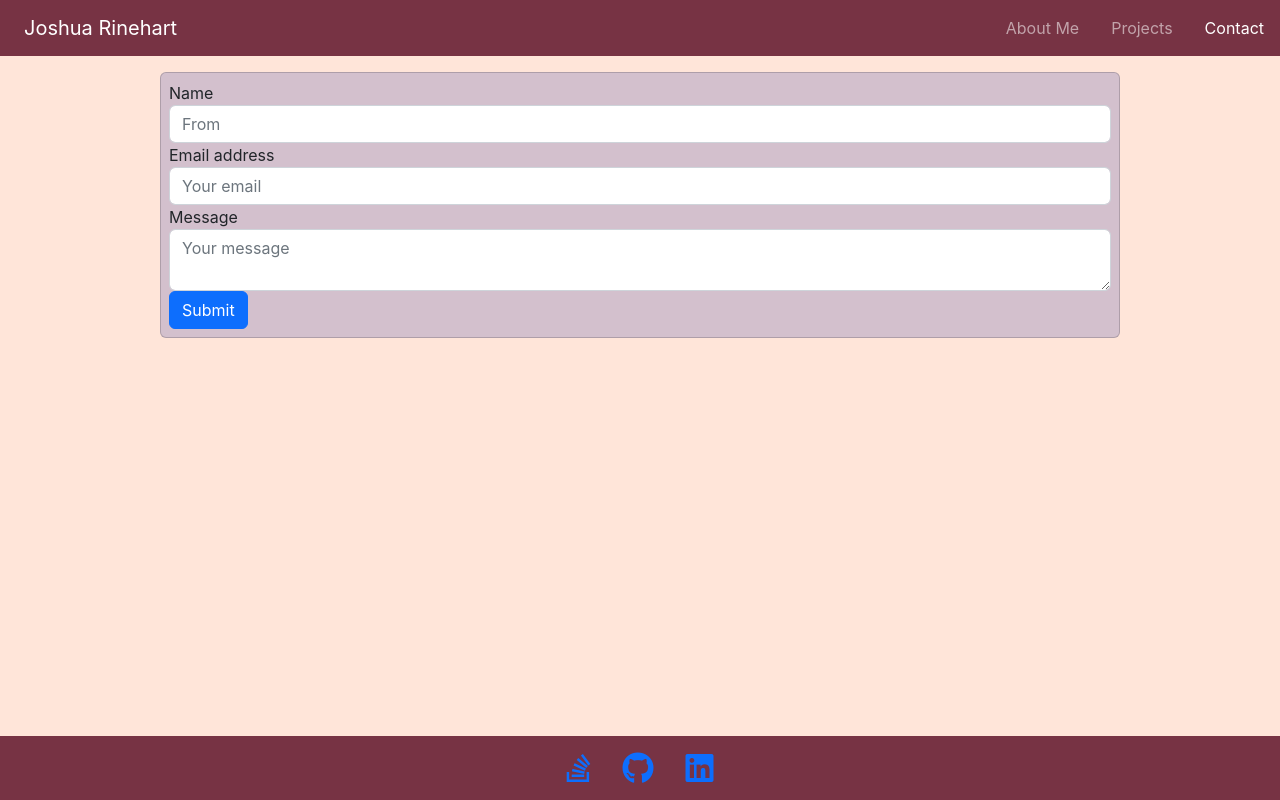
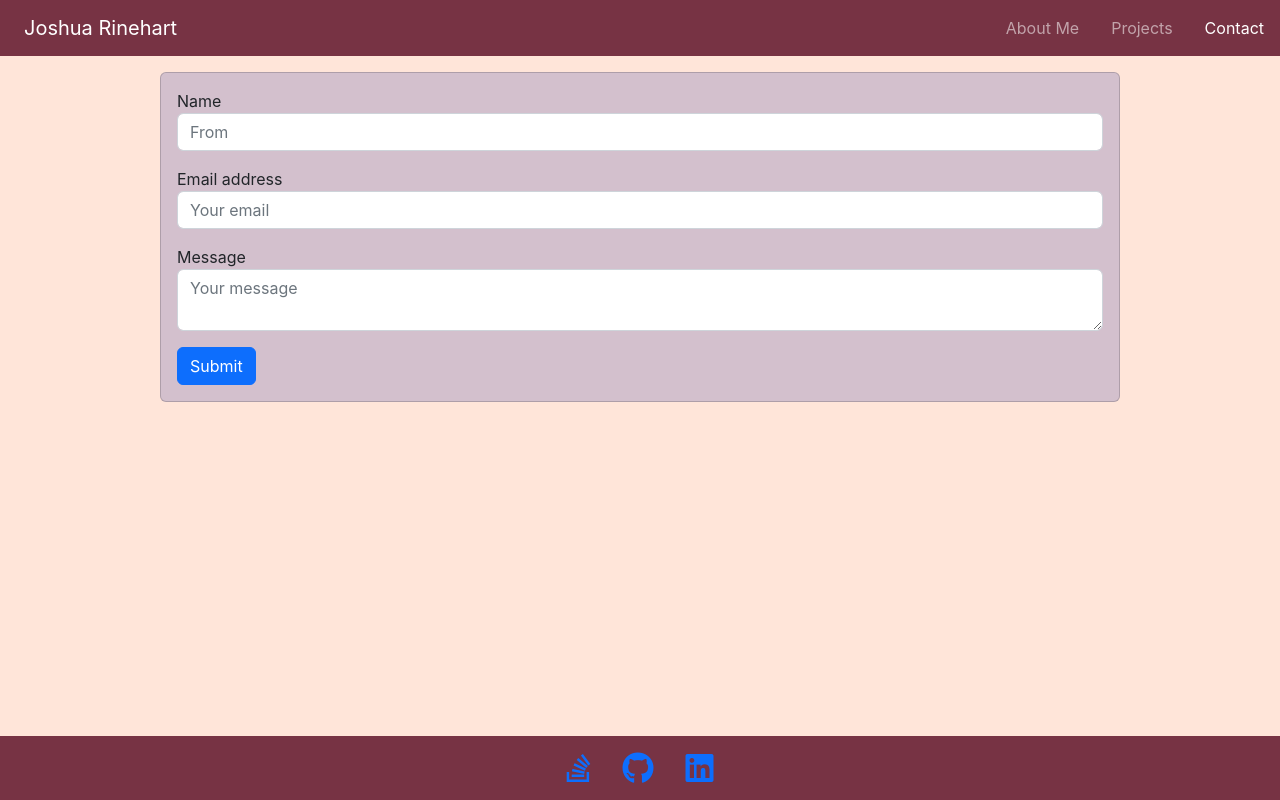
Before and after one commit to codeBiskut/react-portfolio, a React (Create React App) app: page / in a window 1280 px wide. Both pictures are taken after a click on the link "Contact". Built offline with nearby package versions, Linux system fonts and the light colour scheme.

Commit message:
fixed contact form to be prettier

```diff
--- a/src/components/pages/contact.js
+++ b/src/components/pages/contact.js
@@ -33,8 +33,8 @@ function Contact() {
     return (
         <div id="contact-page">
             <form onSubmit={onSubmit}>
-                <div className='form-group'>
-                    <label htmlFor="from_name">Name</label>
+                <div className='form-group p-2'>
+                    <label className='' htmlFor="from_name">Name</label>
                     <input
                         className='form-control'
                         type='text'
@@ -43,7 +43,7 @@ function Contact() {
                         value={toSend.from_name}
                         onChange={handleChange}
                     /></div>
-                <div className='form-group'>
+                <div className='form-group p-2'>
                     <label htmlFor="inputEmail">Email address</label>
                     <input
                         className='form-control'
@@ -53,7 +53,7 @@ function Contact() {
                         value={toSend.reply_to}
                         onChange={handleChange}
                     /></div>
-                <div className='form-group'>
+                <div className='form-group p-2'>
                     <label htmlFor="inputMessage">Message</label>
                     <textarea
                         className='form-control'
@@ -64,7 +64,7 @@ function Contact() {
                         onChange={handleChange}
                     /></div>
 
-                <button className="btn btn-primary" type='submit'>Submit</button>
+                <div className='p-2'><button className="btn btn-primary" type='submit'>Submit</button></div>
             </form>
         </div>
     )
```
